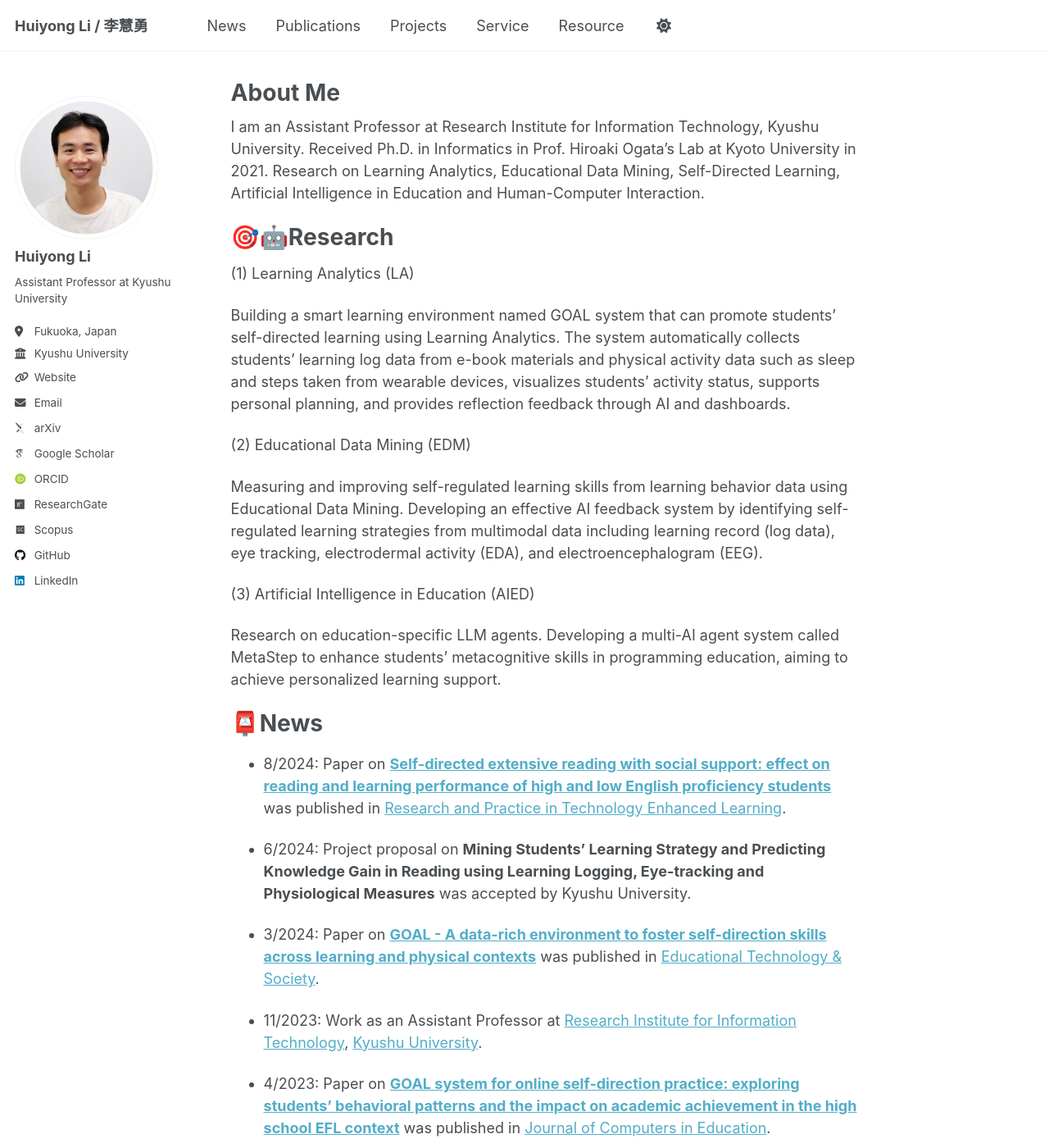
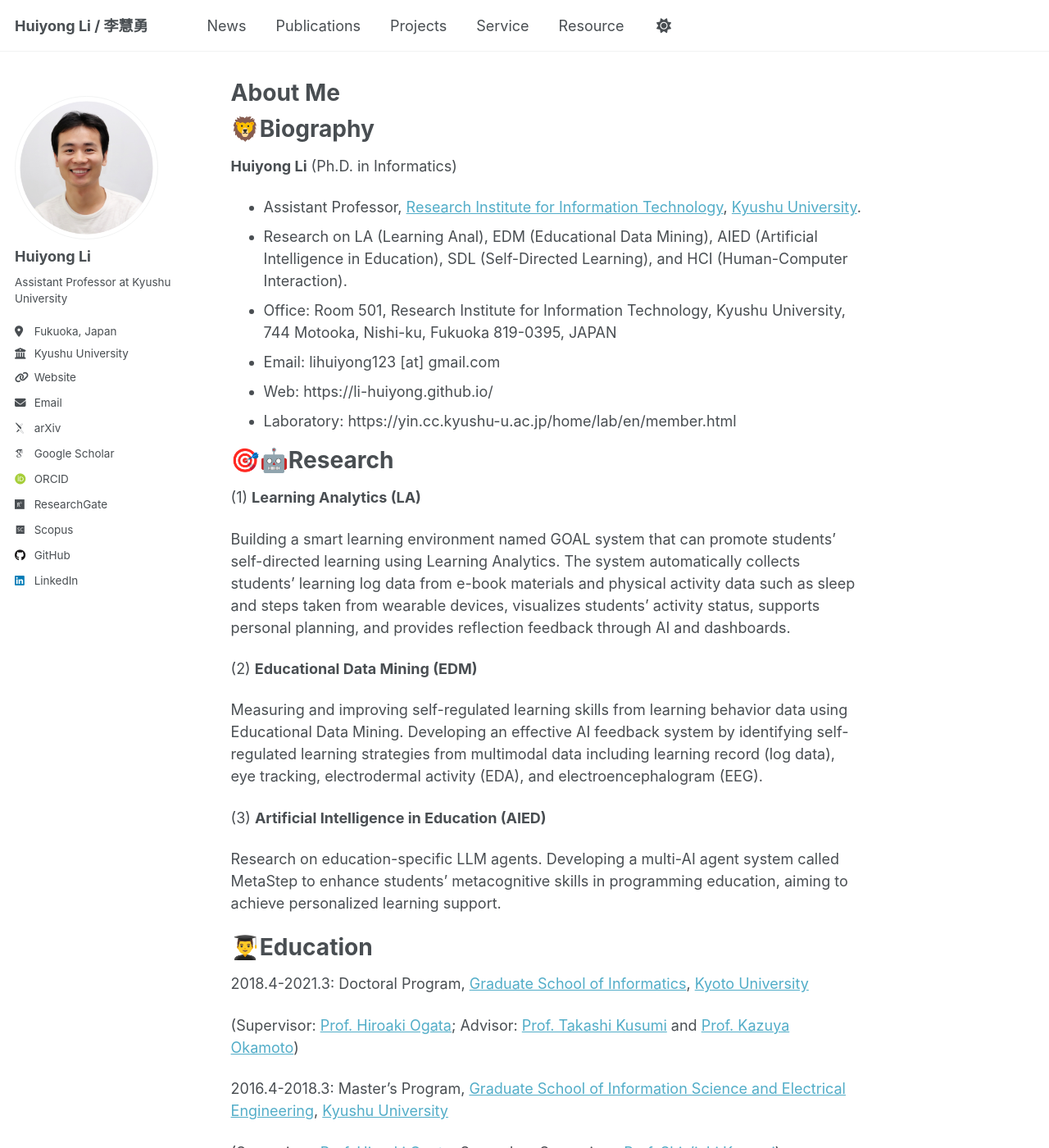
Before and after one commit to li-huiyong/li-huiyong.github.io, a Jekyll site: the page built from _pages/about.md, in a window 1280 px wide and 1400 px high. Shown: the whole window at 82% size. Built offline with Jekyll 4.4.1, drawn with Linux system fonts in a browser that asks for light colours; some web fonts are replaced; some of the changed text lies outside the part shown.

Commit message:
add education and employment

```diff
--- a/_pages/about.md
+++ b/_pages/about.md
@@ -7,74 +7,95 @@
   - /about.html
 ---
 
-I am an Assistant Professor at Research Institute for Information Technology, Kyushu University. Received Ph.D. in Informatics in Prof. Hiroaki Ogata's Lab at Kyoto University in 2021. Research on Learning Analytics, Educational Data Mining, Self-Directed Learning, Artificial Intelligence in Education and Human-Computer Interaction.
+🦁Biography
+======
+**Huiyong Li** (Ph.D. in Informatics)
+* Assistant Professor, [Research Institute for Information Technology](https://ri2t.kyushu-u.ac.jp/en/index-e.html), [Kyushu University](https://www.kyushu-u.ac.jp/en/).
+* Research on LA (Learning Anal), EDM (Educational Data Mining), AIED (Artificial Intelligence in Education), SDL (Self-Directed Learning), and HCI (Human-Computer Interaction).
+<!---  Award, Service  -->
+* Office: Room 501, Research Institute for Information Technology, Kyushu University, 744 Motooka, Nishi-ku, Fukuoka 819-0395, JAPAN
+* Email: lihuiyong123 [at] gmail.com
+* Web: https://li-huiyong.github.io/
+* Laboratory: https://yin.cc.kyushu-u.ac.jp/home/lab/en/member.html
 
 🎯🤖Research
 ======
-(1) Learning Analytics (LA)
+(1) **Learning Analytics (LA)**
 
 Building a smart learning environment named GOAL system that can promote students' self-directed learning using Learning Analytics. The system automatically collects students' learning log data from e-book materials and physical activity data such as sleep and steps taken from wearable devices, visualizes students' activity status, supports personal planning, and provides reflection feedback through AI and dashboards.
 
-(2) Educational Data Mining (EDM)
+(2) **Educational Data Mining (EDM)**
 
 Measuring and improving self-regulated learning skills from learning behavior data using Educational Data Mining. Developing an effective AI feedback system by identifying self-regulated learning strategies from multimodal data including learning record (log data), eye tracking, electrodermal activity (EDA), and electroencephalogram (EEG).
 
-(3) Artificial Intelligence in Education (AIED)
+(3) **Artificial Intelligence in Education (AIED)**
 
 Research on education-specific LLM agents. Developing a multi-AI agent system called MetaStep to enhance students' metacognitive skills in programming education, aiming to achieve personalized learning support.
 
-📮News
+👨‍🎓Education
 ======
+2018.4-2021.3: Doctoral Program, [Graduate School of Informatics](http://www.i.kyoto-u.ac.jp/en/){:target="_blank"}, [Kyoto University](https://www.kyoto-u.ac.jp/en/){:target="_blank"}
 
-* 8/2024: Paper on [**Self-directed extensive reading with social support: effect on reading and learning performance of high and low English proficiency students**](https://doi.org/10.58459/rptel.2025.20025) was published in [Research and Practice in Technology Enhanced Learning](https://rptel.apsce.net/index.php/RPTEL/article/view/2025-20025).
+(Supervisor: [Prof. Hiroaki Ogata](https://sites.google.com/site/hiroakiogata/home); Advisor: [Prof. Takashi Kusumi](https://cpe.sakura.ne.jp/Kusumi/kusumi.html) and [Prof. Kazuya Okamoto](https://researchmap.jp/okamotokazuya?lang=en))
 
-* 6/2024: Project proposal on **Mining Students’ Learning Strategy and Predicting Knowledge Gain in Reading using Learning Logging, Eye-tracking and Physiological Measures** was accepted by Kyushu University.
+2016.4-2018.3: Master's Program, [Graduate School of Information Science and Electrical Engineering](https://www.isee.kyushu-u.ac.jp/e/){:target="_blank"}, [Kyushu University](http://www.kyushu-u.ac.jp/en/){:target="_blank"}
 
-* 3/2024: Paper on [**GOAL - A data-rich environment to foster self-direction skills across learning and physical contexts**](https://doi.org/10.30191/ETS.202407_27(3).RP04) was published in [Educational Technology & Society](https://www.j-ets.net/collection/forthcoming-articles/27_3).
+(Supervisor: [Prof. Hiroaki Ogata](https://sites.google.com/site/hiroakiogata/home); Secondary Supervisor: [Prof. Shin'ichi Konomi](https://researchmap.jp/skonomi?lang=en))
 
-* 11/2023: Work as an Assistant Professor at [Research Institute for Information Technology](https://ri2t.kyushu-u.ac.jp/en/index-e.html), [Kyushu University](https://www.kyushu-u.ac.jp/en/).
+2015.4-2016.3: Research Student, [Graduate School of Information Science and Electrical Engineering](https://www.isee.kyushu-u.ac.jp/e/){:target="_blank"}, [Kyushu University](http://www.kyushu-u.ac.jp/en/){:target="_blank"}
 
-* 4/2023: Paper on [**GOAL system for online self‑direction practice: exploring students’ behavioral patterns and the impact on academic achievement in the high school EFL context**](http://dx.doi.org/10.1007/s40692-023-00272-0) was published in [Journal of Computers in Education](https://www.springer.com/journal/40692).
+(Supervisor: [Prof. Hiroaki Ogata](https://sites.google.com/site/hiroakiogata/home))
 
-* 3/2023: Paper on [**Modeling Feedback for Self-Direction Skills in K-12 Educational Settings with Learning and Physical Activity Data**](https://ceur-ws.org/Vol-3439/paper2.pdf) was accepted to [CROSSMMLA 2023](https://easychair.org/cfp/crossmmla23) in [LAK23](https://www.solaresearch.org/events/lak/lak23/).
+2007.9-2011.6: Bachelor of Engineering, [School of Software Engineering](http://ssdut.dlut.edu.cn/en.htm){:target="_blank"}, [Dalian University of Technology](http://en.dlut.edu.cn/){:target="_blank"}
 
-* 3/2023: Paper on [**Towards Data and Evidence-driven Education in the Context of Language Teaching and Learning**](https://www.jacet.org/SelectedPapers/JACET61_2022_SP_9) was published in [JACET Journal](https://www.jacet.org/publication/jacet-journal/).
+💻Employment
+======
+2023.11-: Assistant Professor, [Research Institute for Information Technology](https://ri2t.kyushu-u.ac.jp/en/index-e.html){:target="_blank"}, Kyushu University. (Research on Artificial Intelligence in Education)
 
-* 3/2023: Paper on [**Supporting “time awareness” in self-regulated learning: How do students allocate time during exam preparation?**](http://dx.doi.org/10.1186/s40561-023-00243-z) was published in [Smart Learning Environments](https://slejournal.springeropen.com/).
+2021.4-2023.3: Researcher, [Academic Center for Computing and Media Studies](http://www.media.kyoto-u.ac.jp/accms_web/en/){:target="_blank"}, Kyoto University. (Research on Artificial Intelligence for Individually Optimized Learning)
 
-* 7/2022: Paper on [**A reading engagement-promoting strategy to facilitate EFL students' mobile learning achievement, behaviour and engagement**](https://doi.org/10.1504/IJMLO.2022.125968) was published in [International Journal of Mobile Learning and Organisation](https://www.inderscienceonline.com/journal/ijmlo).
+2020.8-2021.3: Research Assistant, [Academic Center for Computing and Media Studies](http://www.media.kyoto-u.ac.jp/accms_web/en/){:target="_blank"}, Kyoto University. (Research assistance on Educational Big Data and Learning Analytics)
 
-* 7/2022: Paper on [**Design of a learning dashboard to enhance reading outcomes and self-directed learning behaviors in out-of-class extensive reading**](https://doi.org/10.1080/10494820.2022.2101126) was published in [Interactive Learning Environments](https://www.tandfonline.com/journals/nile20).
+2018.6-2019.3: Research Assistant, [Collaborative Graduate Program in Design](http://www.design.kyoto-u.ac.jp/education/overview/){:target="_blank"}, Kyoto University. (Research assistance on Analysis of Educational Big Data)
 
-* 3/2022: Paper on [**Self-directed Extensive Reading Supported with GOAL System: Mining Sequential Patterns of Learning Behavior and Predicting Academic Performance**](https://doi.org/10.1145/3506860.3506889) was published in [LAK22](https://dl.acm.org/doi/proceedings/10.1145/3506860).
+2011.7-2015.3: Senior Software Engineer, [Dalian Hi-Think Computer Technology Corp.](http://www.dhc.com.cn/?_l=en){:target="_blank"}
 
-* 7/2021: Paper on [**A framework to foster analysis skill for self-directed activities in data-rich environment**](https://doi.org/10.1186/s41039-021-00170-y) was published in [Research and Practice in Technology Enhanced Learning](https://telrp.springeropen.com/).
+🏆Awards and Honors
+======
+2022.12: Best Reviewer Award of ICCE2022, Asia-Pacific Society for Computers in Education (APSCE)
 
-* 6/2021: Paper on [**Analysis of self-directed learning ability, reading outcomes, and personalized planning behavior for self-directed extensive reading**](https://doi.org/10.1080/10494820.2021.1937660) was published in [Interactive Learning Environments](https://www.tandfonline.com/toc/nile20/current).
+2020.2: Outstanding Research Award of Kyoto University ICT Innovation Symposium
 
-* 5/2021: Paper on [**Goal-oriented active learning (GOAL) system to promote reading engagement, self-directed learning behavior, and motivation in extensive reading**](https://doi.org/10.1016/j.compedu.2021.104239) was published in [Computers & Education](https://www.sciencedirect.com/journal/computers-and-education).
+2018.6-2020.5: Chinese Government Graduate Student Overseas Study Program Scholarship
 
-* 4/2021: Work as a program-specific researcher at [Learning and Educational Technologies Research Unit](https://www.let.media.kyoto-u.ac.jp/en/), [Academic Center for Computing and Media Studies (ACCMS)](https://www.media.kyoto-u.ac.jp/accms_web/en/), [Kyoto University](https://www.kyoto-u.ac.jp/en).
+2017.4-2018.3: Fukuoka City Rainbow Scholarship
 
-* 3/2021: Received my **Ph.D. in Informatics** from Graduate School of Informatics, [Kyoto University](https://www.kyoto-u.ac.jp/en).
 
-* 7/2020: Paper on [**Design of a Self-Reflection Model in GOAL to Support Students' Reflection**](https://repository.kulib.kyoto-u.ac.jp/dspace/handle/2433/259785) was accepted to [ICCE2020](https://apsce.net/icce/icce2020/index.html).
+👨‍🏫Teaching and Mentoring
+======
+2022.05: Guest Lecturer, Information Literacy Education and Learning Technology, National Taiwan University of Science and Technology
 
-* 2/2020: Poster on **LET's GOAL: Toward to Goal Oriented Active Learner** was awarded Outstanding Research Award of [Kyoto University ICT Innovation Symposium](http://ict-nw.i.kyoto-u.ac.jp/ict-innovation/14th/).
+2017.10-2018.2: Teaching Assistant, Interdisciplinary Collaborative Learning of Social Issues, Kyushu University
 
-* 10/2019: Our [GOAL project](https://sites.google.com/view/letsgoal) was released for university and school students. Get the LET's GOAL app from [here](https://sites.google.com/view/letsgoal).
+2016.10-2018.2: Teaching Assistant, Information Science, Kyushu University
 
-* 9/2019: Paper on **Promoting Students’ Self Direction Skills through Scaffolding with Learning and Physical Activity Data** was accepted to Doctoral Student Consortium of [ICCE2019](http://ilt.nutn.edu.tw/icce2019/).
+2016.4-2017.3: International Student Supporter, Kyushu University
 
-* 7/2019: Paper on [**Modeling Self-Planning and Promoting Planning Skills in a Data-Rich Context**](https://www.researchgate.net/publication/337745707_Modeling_Self-Planning_and_Promoting_Planning_Skills_in_a_Data-Rich_Context) was accepted to [ICCE2019](http://ilt.nutn.edu.tw/icce2019/).
+🏃‍♂️Volunteering
+======
+2019: Kyoto Marathon 2019 volunteer
 
-* 4/2019: Our [GOAL project](https://sites.google.com/view/letsgoal) was released for international users.
+2017: Fukuoka Marathon 2017 volunteer
 
-* 1/2019: Paper on [**Extracting Self-Direction Strategies and Representing Practices in GOAL System**](https://www.researchgate.net/publication/331398537_Extracting_Self-Direction_Strategies_and_Representing_Practices_in_GOAL_System) was accepted to [TEEL-LAK19](https://sites.google.com/view/teel-workshop/lak19).
+2017: Fukuoka Shika Island volunteer
 
-* 12/2018: Paper on [**Measuring Behaviors and Identifying Indicators of Self-Regulation in Computer-Assisted Language Learning Courses**](https://rdcu.be/bcFJv) was published in [Research and Practice in Technology Enhanced Learning](https://telrp.springeropen.com/).
+🗻Hobbies
+======
+* Hiking
+* Cooking
+* Badminton
+* Nihon Buyo
 
-* 12/2018: Welcome to my new home!
 
 
 <!--- Achievements, services, projects, awards -->
```
